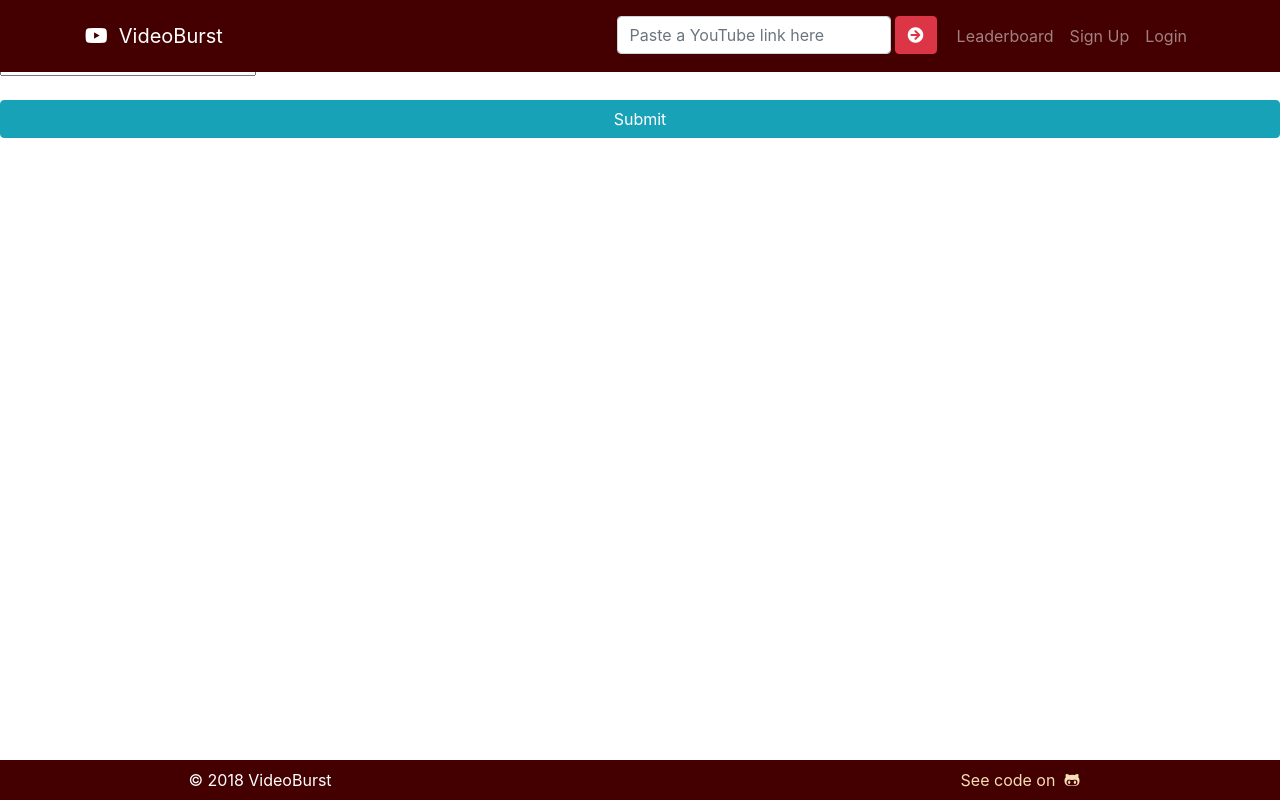
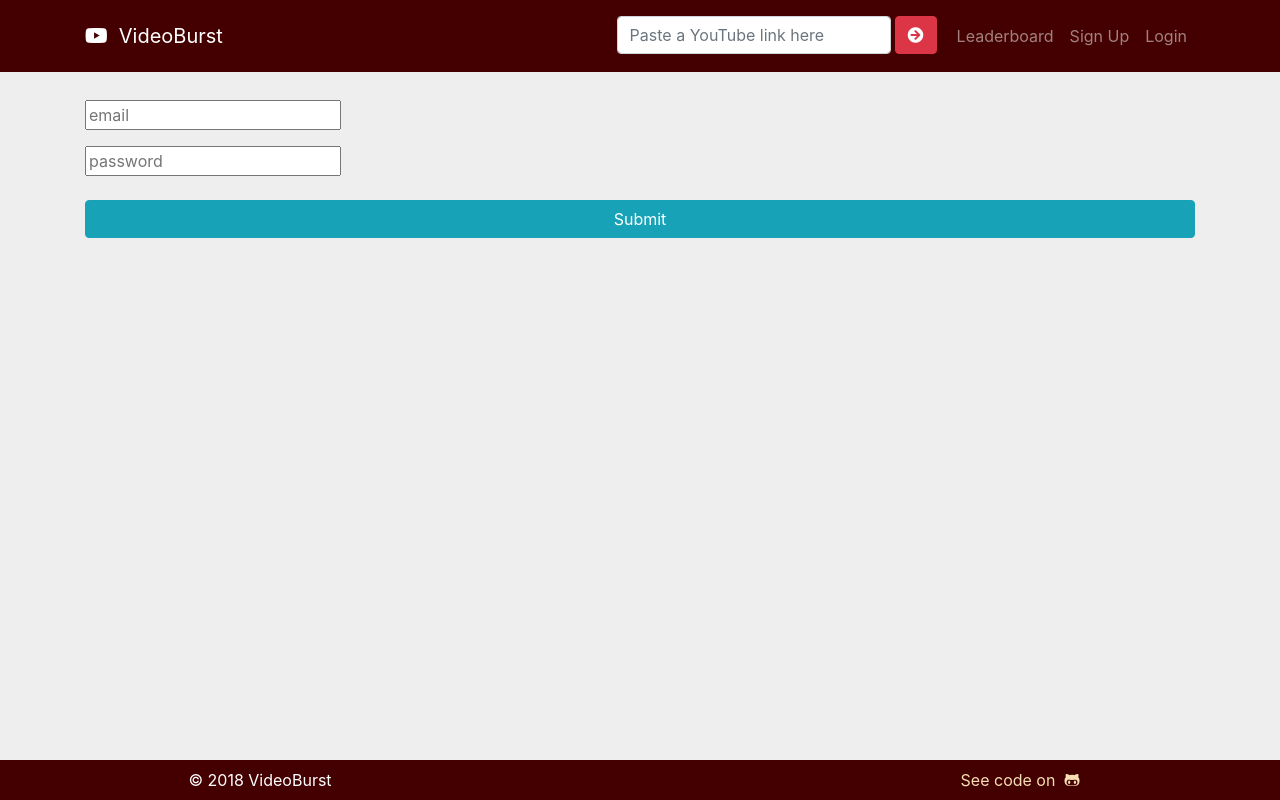
Before and after one commit to apgsn/VideoBurst, a React (Create React App) app in the folder client/: page /login in a window 1280 px wide. Built offline with nearby package versions, Linux system fonts and the light colour scheme.

Commit message:
Feed and login display fix

```diff
--- a/client/src/components/feed/Feed.js
+++ b/client/src/components/feed/Feed.js
@@ -1,12 +1,10 @@
 import React, { Component } from "react";
-import SearchBar from "./SearchBar";
 import VideoCollection from "./VideoCollection";
 
 export default class Feed extends Component {
   render() {
     return (
-      <div id="feed">
-        <SearchBar />
+      <div id="feed" style={{ marginTop: "100px" }}>
         <VideoCollection />
       </div>
     );
--- a/client/src/components/feed/VideoCollection.js
+++ b/client/src/components/feed/VideoCollection.js
@@ -15,10 +15,12 @@ class VideoCollection extends Component {
 
   render() {
     return (
-      <div>
-        {this.props.video.videoList.map((video, index) => (
-          <Video video={video} key={index} />
-        ))}
+      <div className="container">
+        <div className="row">
+          {this.props.video.videoList.map((video, index) => (
+            <Video video={video} key={index} />
+          ))}
+        </div>
       </div>
     );
   }
--- a/client/src/components/layout/Navbar.css
+++ b/client/src/components/layout/Navbar.css
@@ -12,9 +12,9 @@
 }
 
 .navbar-brand:hover {
-  color: #f7767a !important;
+  color: #f77 !important;
   animation-name: wiggleTube !important;
-  animation-duration: 0.5s;
+  animation-duration: 0.3s;
 }
 
 @keyframes wiggleTube {
--- a/client/src/components/login/Login.js
+++ b/client/src/components/login/Login.js
@@ -29,7 +29,8 @@ class Login extends Component {
   };
   render() {
     return (
-      <div>
+      <div id="login" style={{ marginTop: "100px" }}>
+        <div className="container">
           <form onSubmit={this.onSubmit}>
             <Input
               name="email"
@@ -47,6 +48,7 @@ class Login extends Component {
             <input type="submit" className="btn btn-info btn-block mt-4" />
           </form>
         </div>
+      </div>
     );
   }
 }
--- a/client/src/index.css
+++ b/client/src/index.css
@@ -7,6 +7,7 @@ body {
     sans-serif;
   -webkit-font-smoothing: antialiased;
   -moz-osx-font-smoothing: grayscale;
+  background: #eee;
 }
 
 code {
```
Lines whose indentation alone changed are shown as unchanged.
